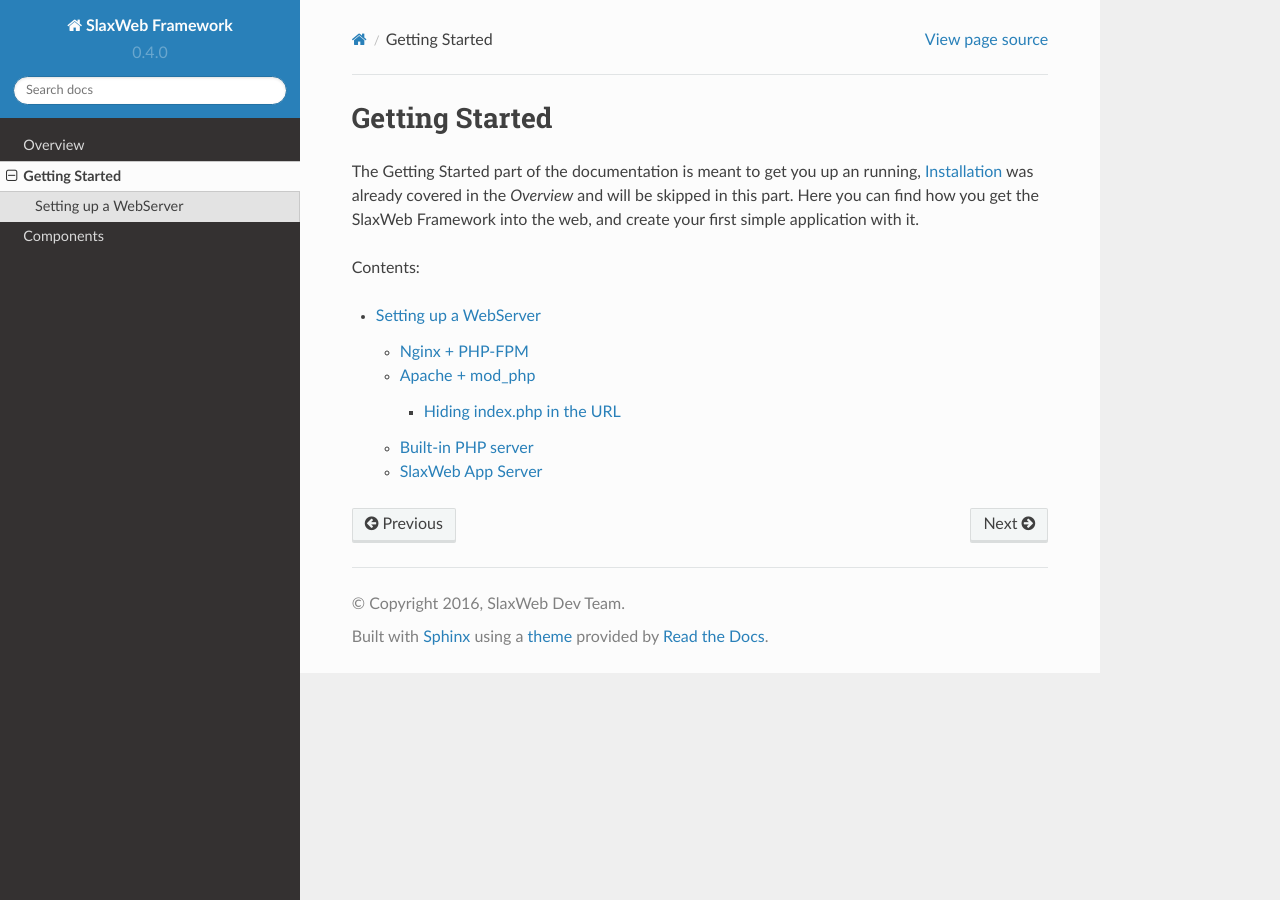
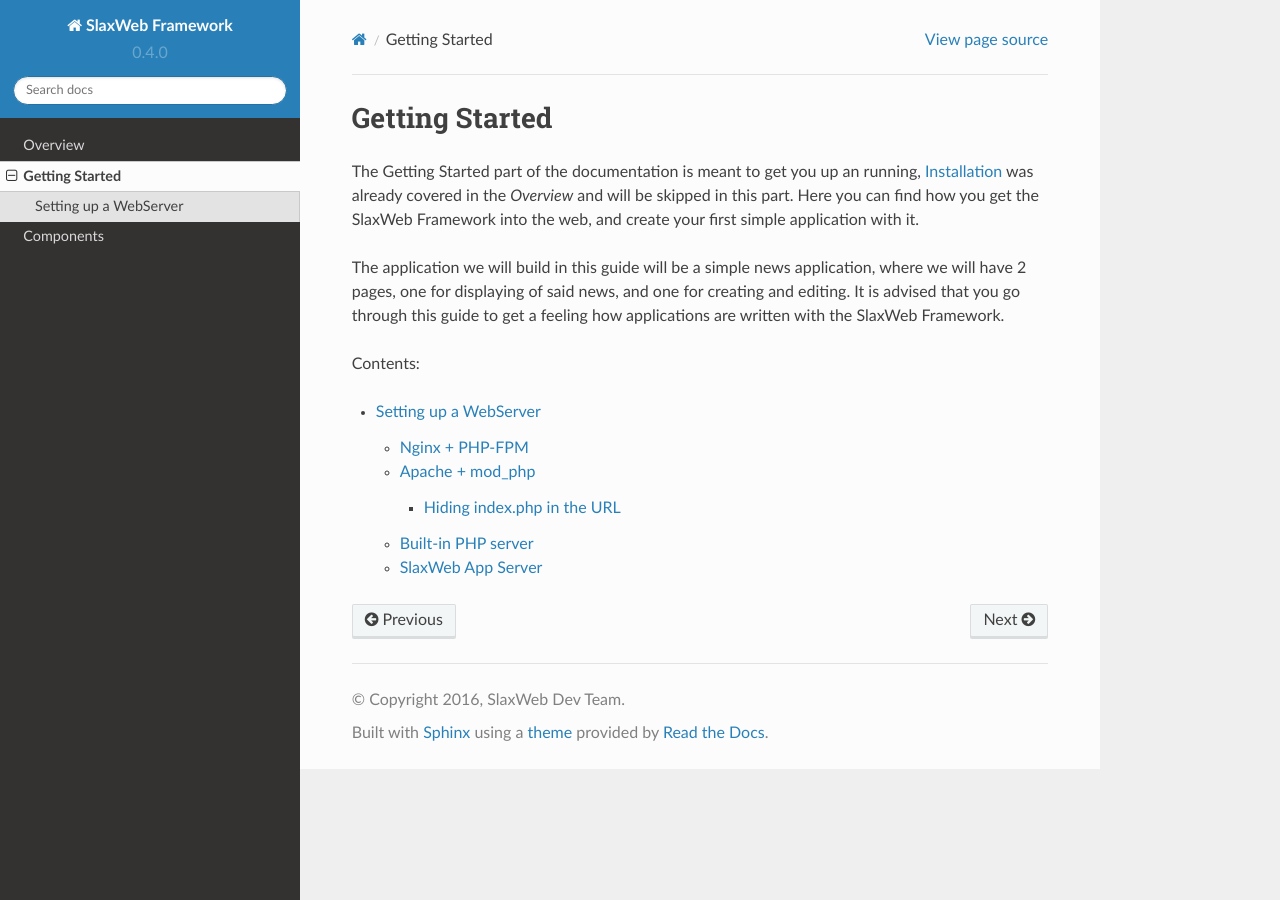
Before and after one commit to SlaxWeb/Framework, a Sphinx documentation site: the page built from docs/source/gettingstarted/index.rst, in a window 1280 px wide. Built offline with Sphinx 7.4.7 and the Read the Docs theme 2.0.0, drawn with Linux system fonts in a browser that asks for light colours; formulas are drawn with MathJax 3.

Commit message:
add empty routes file and expan getting started foreword

```diff
--- a/docs/source/gettingstarted/index.rst
+++ b/docs/source/gettingstarted/index.rst
@@ -9,9 +9,15 @@ The Getting Started part of the documentation is meant to get you up an running,
 this part. Here you can find how you get the SlaxWeb Framework into the web, and
 create your first simple application with it.
 
+The application we will build in this guide will be a simple news application, where
+we will have 2 pages, one for displaying of said news, and one for creating and
+editing. It is advised that you go through this guide to get a feeling how applications
+are written with the SlaxWeb Framework.
+
 Contents:
 
 .. toctree::
    :maxdepth: 3
 
    webserver
+   routes
--- /dev/null
+++ b/docs/source/gettingstarted/routes.rst
@@ -0,0 +1,2 @@
+.. SlaxWeb Framework routes file, created by
+   Tomaz Lovrec <tomaz.lovrec@gmail.com>
```
